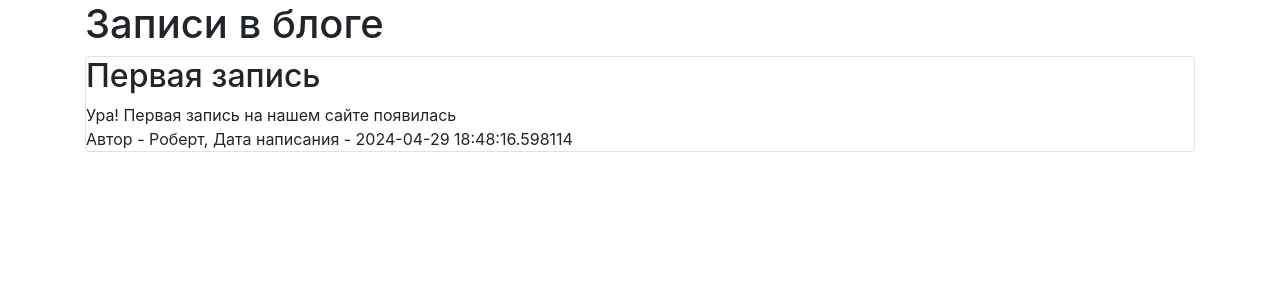
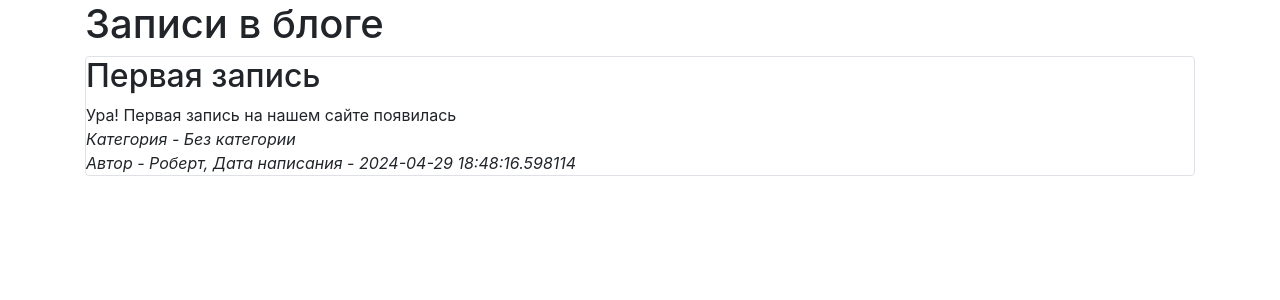
Before and after one commit to Roberto007-creator/WEB-project, a Flask app: page / in a window 1280 px wide. Shown: the part 70-370 px from the top of the page. Run offline with Flask 3, Linux system fonts and the light colour scheme; data comes from the database, SQL or seed files in the repository; some libraries are stand-ins or nearby versions.

Commit message:
Улучшен вывод записей

```diff
--- a/WEB-проект/templates/index.html
+++ b/WEB-проект/templates/index.html
@@ -12,7 +12,10 @@
         {{item.content}}
     </div>
     <div>
-        Автор - {{item.user.name}}, Дата написания - {{item.created_date}}
+        <i>Категория - {{item.category}}</i>
+    </div>
+    <div>
+        <i>Автор - {{item.user.name}}, Дата написания - {{item.created_date}}</i>
     </div>
     {% if current_user.is_authenticated and current_user == item.user %}
     <div>
```
